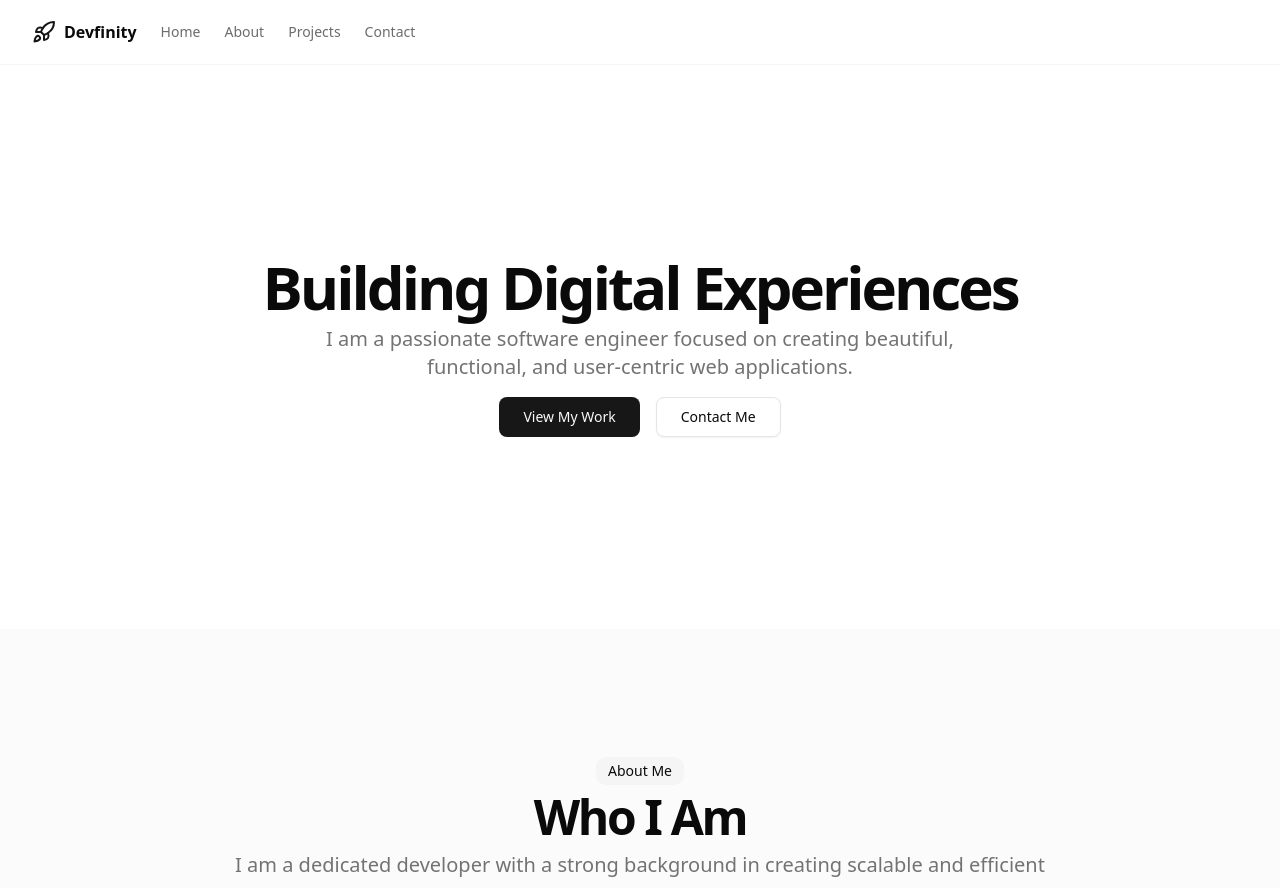
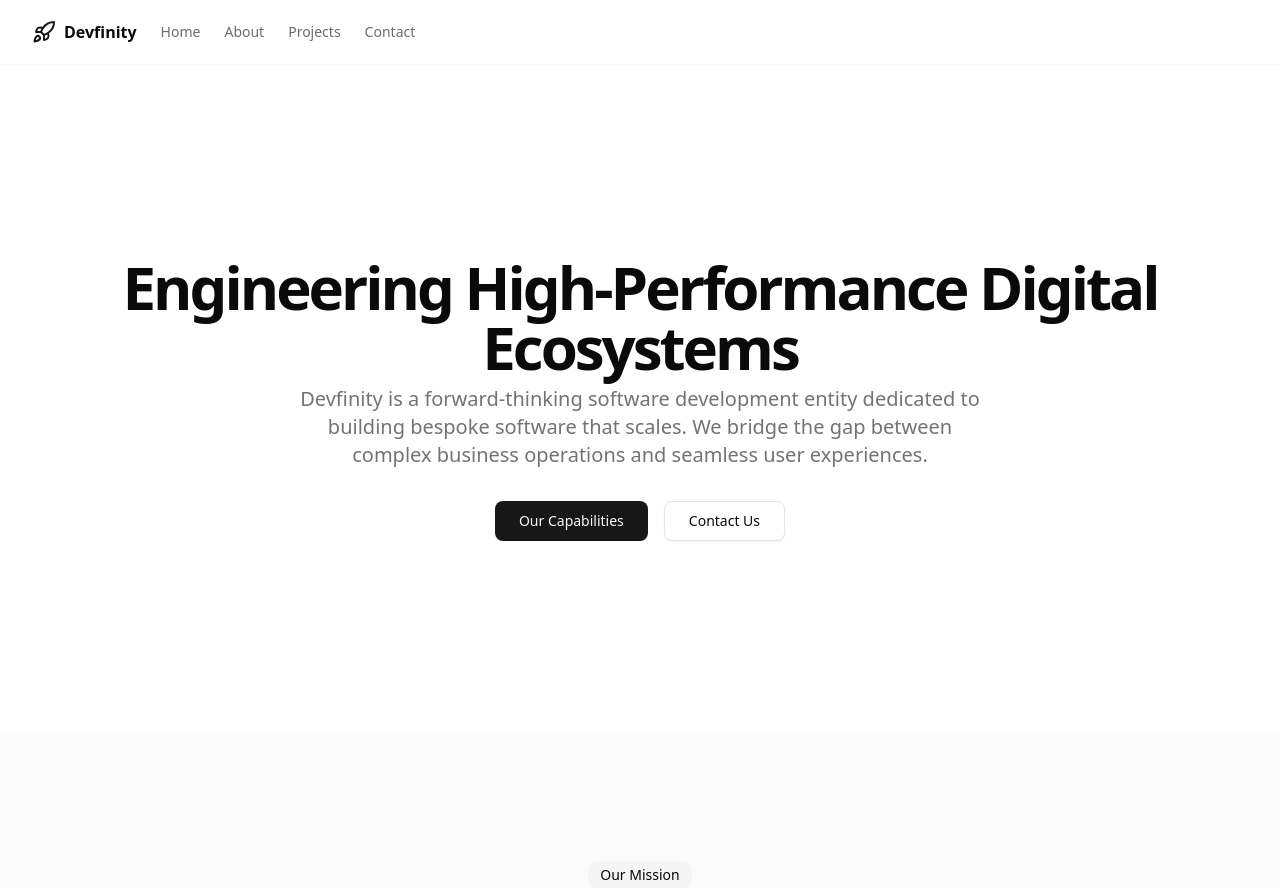
Before and after one commit to AstronautGuy/DevfinityFrontend, a Next.js app: page / in a window 1280 px wide. Shown: the top 888 px of the page. Built offline with nearby package versions, Linux system fonts and the light colour scheme.

Commit message:
feat: update Hero and About sections with Devfinity brand copy

```diff
--- a/src/components/AboutSection.tsx
+++ b/src/components/AboutSection.tsx
@@ -5,13 +5,13 @@ export function AboutSection() {
         <div className="flex flex-col items-center justify-center space-y-4 text-center">
           <div className="space-y-2">
             <div className="inline-block rounded-lg bg-muted px-3 py-1 text-sm">
-              About Me
+              Our Mission
             </div>
             <h2 className="text-3xl font-bold tracking-tighter sm:text-5xl">
-              Who I Am
+              Precision. Performance. Utility.
             </h2>
-            <p className="max-w-[900px] text-muted-foreground md:text-xl/relaxed lg:text-base/relaxed xl:text-xl/relaxed">
-              I am a dedicated developer with a strong background in creating scalable and efficient solutions. My expertise spans across frontend technologies, primarily React and Next.js, allowing me to build robust applications from the ground up. I am always eager to learn new technologies and take on challenging projects.
+            <p className="max-w-[900px] text-muted-foreground md:text-xl/relaxed lg:text-base/relaxed xl:text-xl/relaxed mt-4">
+              At Devfinity, we don’t believe in one-size-fits-all templates. We take the time to understand the intricate nuances of a business, translating complex data structures into elegant, high-utility tools. From administrative control centers to client-facing applications, we build the digital infrastructure that empowers teams and drives efficiency.
             </p>
           </div>
         </div>
--- a/src/components/HeroSection.tsx
+++ b/src/components/HeroSection.tsx
@@ -8,18 +8,18 @@ export function HeroSection() {
         <div className="flex flex-col items-center space-y-4 text-center">
           <div className="space-y-2">
             <h1 className="text-3xl font-bold tracking-tighter sm:text-4xl md:text-5xl lg:text-6xl/none">
-              Building Digital Experiences
+              Engineering High-Performance Digital Ecosystems
             </h1>
             <p className="mx-auto max-w-[700px] text-muted-foreground md:text-xl">
-              I am a passionate software engineer focused on creating beautiful, functional, and user-centric web applications.
+              Devfinity is a forward-thinking software development entity dedicated to building bespoke software that scales. We bridge the gap between complex business operations and seamless user experiences.
             </p>
           </div>
-          <div className="space-x-4">
+          <div className="space-x-4 mt-4">
             <Button asChild size="lg">
-              <Link href="#projects">View My Work</Link>
+              <Link href="#capabilities">Our Capabilities</Link>
             </Button>
             <Button asChild variant="outline" size="lg">
-              <Link href="#contact">Contact Me</Link>
+              <Link href="#contact">Contact Us</Link>
             </Button>
           </div>
         </div>
```
